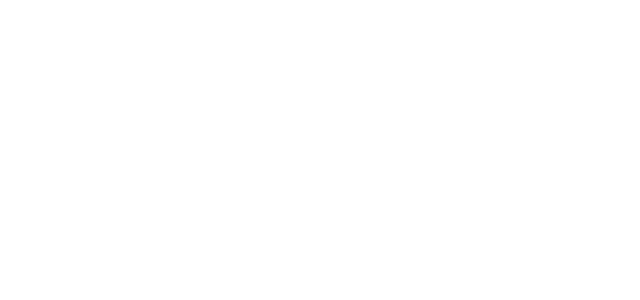
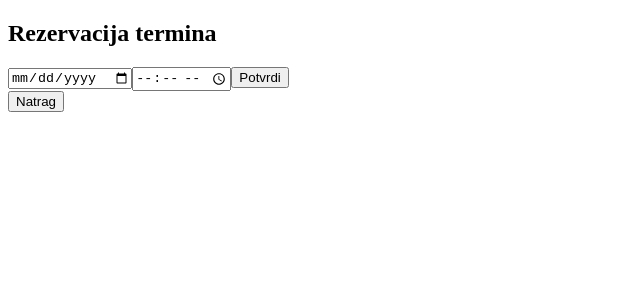
Before and after one commit to shlazaric/frontend, a Vue app in the folder vetdoc/: page /appointment-booking in a window 1280 px wide. Before the commit this address had no page. Shown: the top 300 px of the page, without its empty margins (0-640 px from the left). Built offline with nearby package versions, Linux system fonts and the light colour scheme.

Commit message:
Dodana stranica za dodavanje termina kod veterinara

```diff
--- /dev/null
+++ b/vetdoc/src/components/AppointmentBooking.vue
@@ -0,0 +1,49 @@
+<template>
+    <div>
+      <h2>Rezervacija termina</h2>
+
+      <form @submit.prevent="submitAppointment">
+        <input v-model="date" type="date" />
+        <input v-model="time" type="time" />
+
+        <button type="submit">Potvrdi</button>
+      </form>
+
+      <p v-if="errorMessage" style="color: red;">{{ errorMessage }}</p>
+      <p v-if="successMessage" style="color: green;">{{ successMessage }}</p>
+
+       <!-- Gumb za povratak na početnu stranicu -->
+    <RouterLink to="/pet-profile" class="back-button">
+      <button type="button">Natrag</button>
+    </RouterLink>
+
+    </div>
+  </template>
+
+  <script>
+  export default {
+    data() {
+      return {
+        date: '',
+        time: '',
+        errorMessage: '',
+        successMessage: ''
+      };
+    },
+    methods: {
+      submitAppointment() {
+        if (!this.date || !this.time) {
+          this.successMessage = '';
+          this.errorMessage = 'Unesite datum i vrijeme!';
+        } else {
+          this.errorMessage = '';
+          this.successMessage = 'Termin je uspešno rezervisan!';
+
+          // Reset forma
+          this.date = '';
+          this.time = '';
+        }
+      }
+    }
+  }
+  </script>
--- a/vetdoc/src/router/index.js
+++ b/vetdoc/src/router/index.js
@@ -5,7 +5,7 @@
 import AdminLoginForm from '@/components/AdminLoginForm.vue'
 import PetProfileForm from '@/components/PetProfileForm.vue'
 import AppointmentBooking from '@/components/AppointmentBooking.vue'
-import HomePage from '@/components/HomePage.vue' // dodaj ovo!
+import HomePage from '@/components/HomePage.vue'
 
 const routes = [
     { path: '/', component: WelcomePage },
@@ -13,8 +13,8 @@
     { path: '/login', component: UserLoginForm },
     { path: '/admin-login', component: AdminLoginForm },
     { path: '/home', component: HomePage },
-    { path: '/pet-profile', component: PetProfileForm }
-
+    { path: '/pet-profile', component: PetProfileForm },
+    { path: '/appointment-booking', component: AppointmentBooking }
 ]
 
 const router = createRouter({
```
